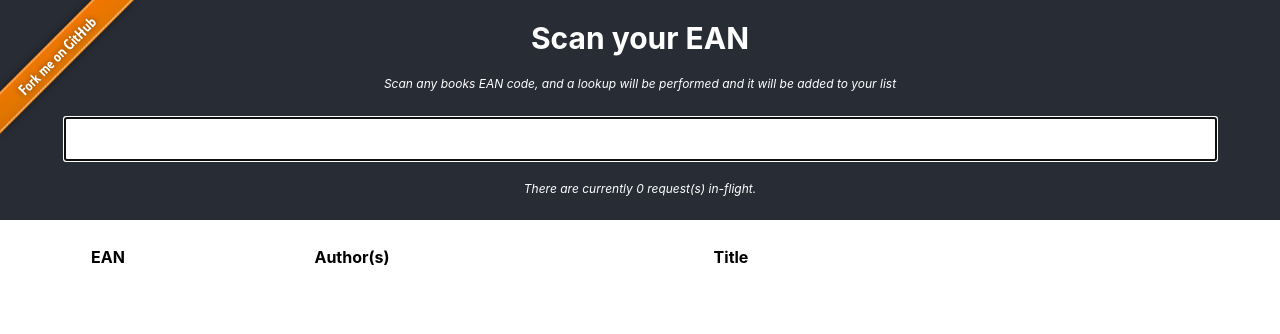
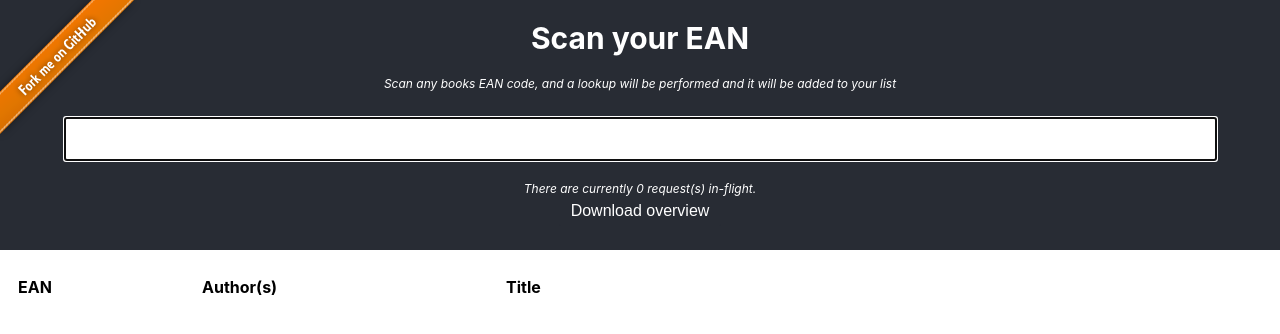
Before and after one commit to rogierslag/tools, a React (Create React App) app: page / in a window 1280 px wide. Both pictures are taken after a click on the picture 320 px from the left and 536 px from the top of the page. Shown: the top 334 px of the page. Built offline with nearby package versions, Linux system fonts and the light colour scheme.

Commit message:
Add download feature

```diff
--- a/package.json
+++ b/package.json
@@ -6,6 +6,7 @@
     "clipboard-copy": "^3.0.0",
     "csv": "^5.1.1",
     "react": "^16.8.6",
+    "react-csv": "^1.1.1",
     "react-dom": "^16.8.6",
     "react-dropzone": "^10.1.5",
     "react-grid-system": "^4.4.10",
--- a/src/ean2books/ean2books.js
+++ b/src/ean2books/ean2books.js
@@ -4,6 +4,7 @@ import './ean2books.css';
 
 import {Col, Row} from "react-grid-system";
 import {bookError} from "../notifications/notification";
+import {CSVDownload} from "react-csv";
 
 const textInputStyle = {
 	width : '90%',
@@ -17,7 +18,7 @@ const closeIcon = {
 	marginRight: '8px',
 };
 
-const tableStyle = {textAalign : 'left'};
+const tableStyle = {textAlign : 'left'};
 
 const isProd = process.env['NODE_ENV'] === 'production';
 
@@ -107,6 +108,19 @@ class Ean2Books extends Component {
 		updateLocalState(copy);
 	};
 
+	download = () => {
+		this.setState({asDownload: true});
+		setTimeout(() => this.setState({asDownload: false}), 250);
+	};
+
+	asDownload = () => {
+		if(!this.state.asDownload) {
+			return;
+		}
+		const data = [['EAN','Author','Title'], ...this.state.allBooks.map(({ean, author, title}) => ([ean, author, title]))];
+		return <CSVDownload data={data} target="_blank" />;
+	};
+
 	render() {
 		let lastResult = null;
 		if (this.state.lastBook) {
@@ -160,6 +174,8 @@ class Ean2Books extends Component {
 
 							<p className="small" style={{marginBottom : '24px'}}>
 								There are currently <i>{this.state.currentlyLoading} request(s) in-flight</i>.
+								<br />
+								<button onClick={this.download}>Download overview</button>
 							</p>
 
 						</header>
@@ -167,6 +183,7 @@ class Ean2Books extends Component {
 				</Row>
 				{lastResult}
 				{allResults}
+				{this.asDownload()}
 			</Fragment>
 		);
 	}
```
Also changed, not shown: 1 other file (tests, documents, lock files or other folders).
